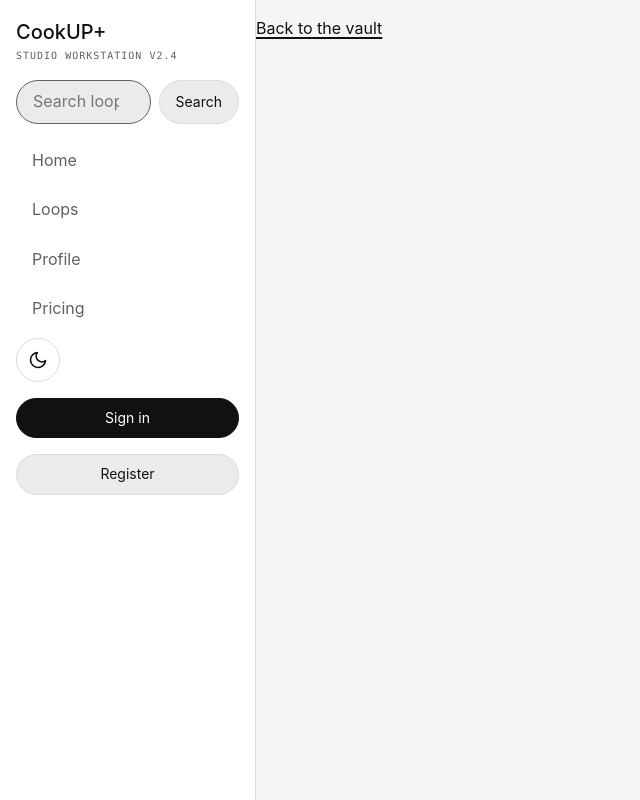
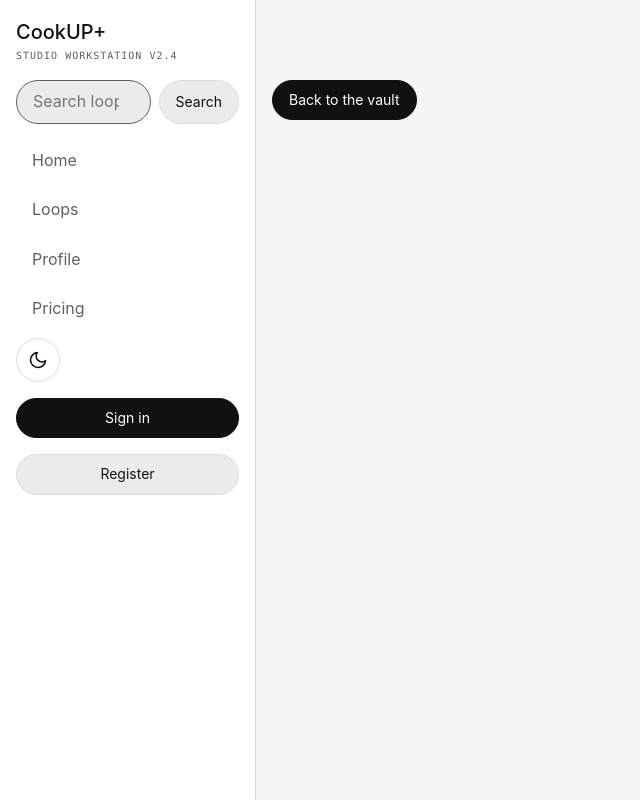
Before and after one commit to meneluero/CookUP, a PHP site: page /views/error.html.php in a window 1280 px wide. Shown: the whole page, without its empty margins (0-640 px from the left). Run offline with PHP 8.4, Linux system fonts and the light colour scheme; the template is opened without the code that fills it, so the values that code supplies are empty.

Commit message:
style: use shared layout on error pages

```diff
--- a/public/views/error.html.php
+++ b/public/views/error.html.php
@@ -6,10 +6,12 @@
 <body>
     <?php require __DIR__ . '/partials/header.html.php'; ?>
 
-    <main>
-        <h1><?= $statusCode ?></h1>
-        <p><?= htmlspecialchars($message) ?></p>
-        <a href="/">Back to the vault</a>
+    <main class="page">
+        <div class="page-intro">
+            <h1><?= $statusCode ?></h1>
+            <p><?= htmlspecialchars($message) ?></p>
+        </div>
+        <p><a href="/" class="button button--primary">Back to the vault</a></p>
     </main>
 </body>
 </html>
```
